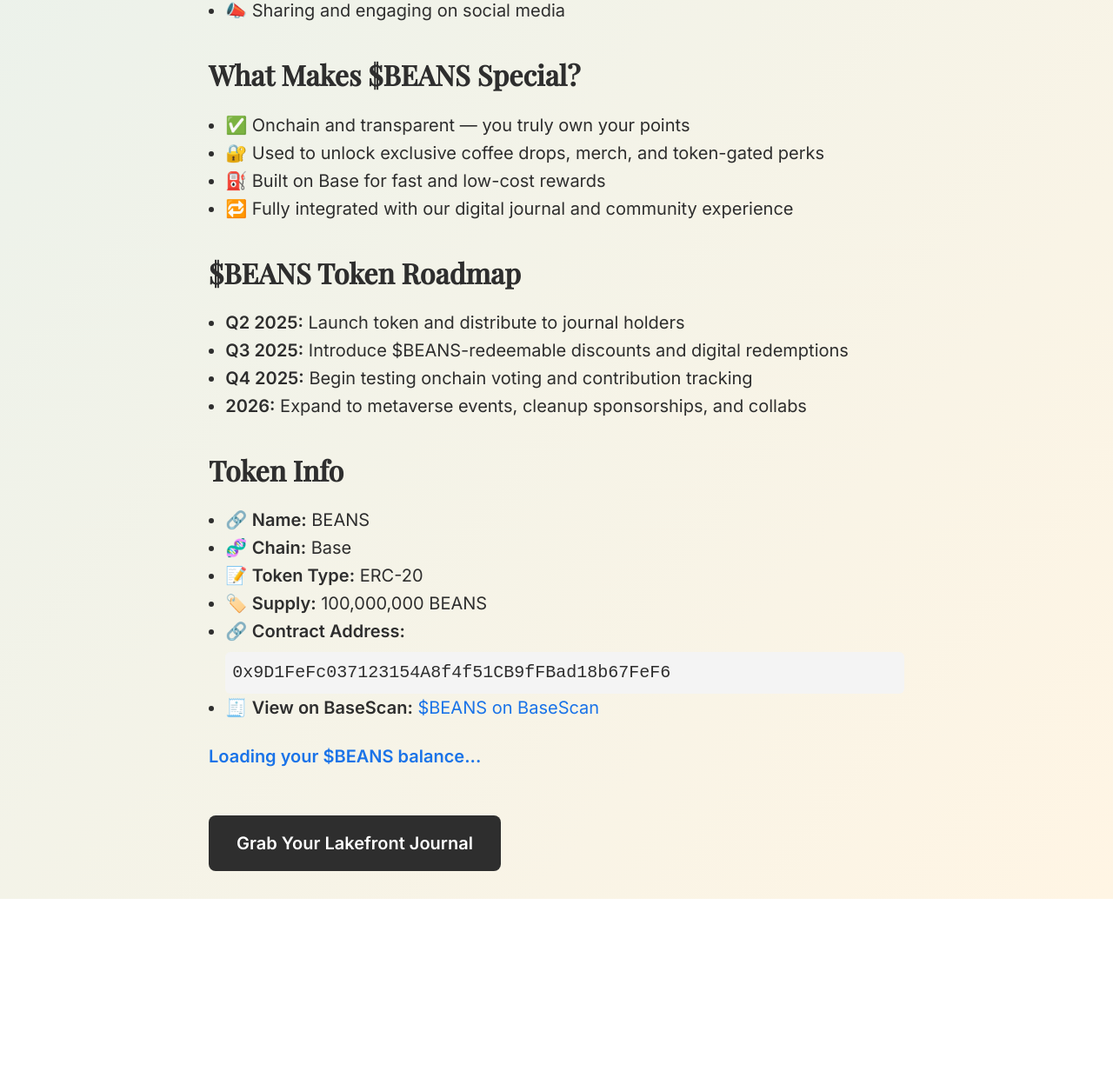
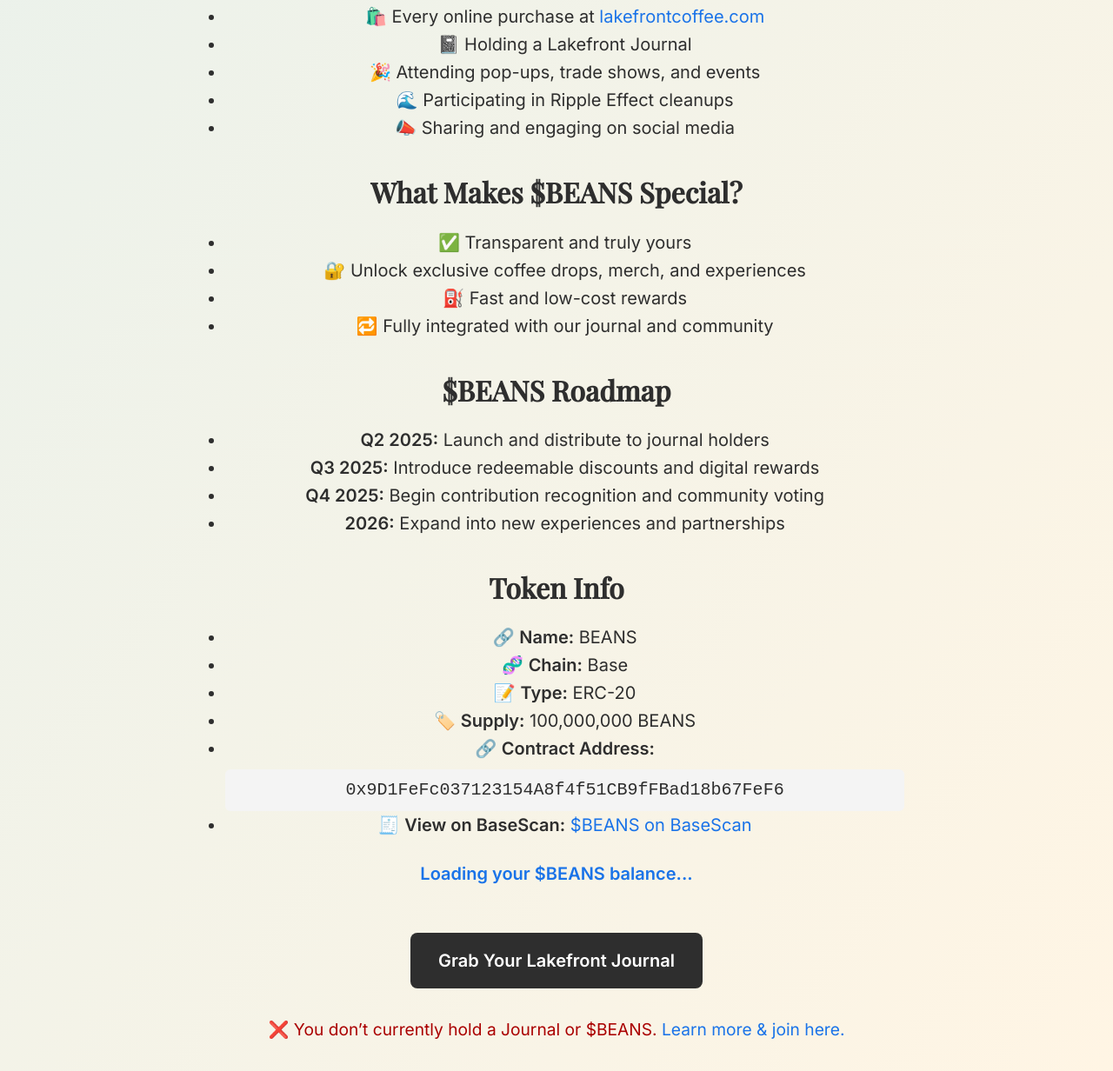
Before and after one commit to lakefrontcoffee/lakefront-claim-page, a plain HTML site: page index.html in a window 1280 px wide. Shown: the part 561-1793 px from the top of the page at 87% size. Before the commit the page ends 1595 px from the top, so only its background shows below. Drawn offline with nearby package versions, Linux system fonts and the light colour scheme; a script that the page names is missing.

Commit message:
feat: Finalize $BEANS loyalty page with logo, clean fallback, and updated link

```diff
--- a/index.html
+++ b/index.html
@@ -43,6 +43,12 @@
     .section {
       max-width: 800px;
       margin: auto;
+      text-align: center;
+    }
+    .logo {
+      max-width: 180px;
+      margin: 0 auto 2rem;
+      display: block;
     }
     .cta-button {
       display: inline-block;
@@ -66,6 +72,11 @@
       margin-top: 1.5rem;
       color: #1a73e8;
     }
+    .fallback {
+      margin-top: 2rem;
+      font-size: 1.2rem;
+      color: #a00;
+    }
     code {
       display: block;
       word-break: break-all;
@@ -86,15 +97,16 @@
 </head>
 <body>
   <div class="section">
+    <img src="https://lakefrontcoffee.com/cdn/shop/files/LFC-LOGO-VERT-100.png?v=1743911454&width=190" alt="Lakefront Coffee Logo" class="logo" />
     <unlock-protected>
-      <div class="section" id="unlock-section">
+      <div id="unlock-section">
         <h1>Introducing $BEANS: Your Lakefront Loyalty Points</h1>
-        <p>$BEANS is our official onchain loyalty point for Lakefront Coffee Reserve — built on the Base network. It rewards our community for showing up, sipping mindfully, and making waves with us both online and IRL.</p>
+        <p>$BEANS is our official reward point for Lakefront Coffee Reserve — built to thank our community for showing up, sipping mindfully, and making waves both online and IRL.</p>
 
         <h2>How to Earn $BEANS</h2>
         <ul>
           <li>🛍️ Every online purchase at <a href="https://lakefrontcoffee.com">lakefrontcoffee.com</a></li>
-          <li>📓 Holding a Lakefront Journal NFT</li>
+          <li>📓 Holding a Lakefront Journal</li>
           <li>🎉 Attending pop-ups, trade shows, and events</li>
           <li>🌊 Participating in Ripple Effect cleanups</li>
           <li>📣 Sharing and engaging on social media</li>
@@ -102,25 +114,25 @@
 
         <h2>What Makes $BEANS Special?</h2>
         <ul>
-          <li>✅ Onchain and transparent — you truly own your points</li>
-          <li>🔐 Used to unlock exclusive coffee drops, merch, and token-gated perks</li>
-          <li>⛽ Built on Base for fast and low-cost rewards</li>
-          <li>🔁 Fully integrated with our digital journal and community experience</li>
+          <li>✅ Transparent and truly yours</li>
+          <li>🔐 Unlock exclusive coffee drops, merch, and experiences</li>
+          <li>⛽ Fast and low-cost rewards</li>
+          <li>🔁 Fully integrated with our journal and community</li>
         </ul>
 
-        <h2>$BEANS Token Roadmap</h2>
+        <h2>$BEANS Roadmap</h2>
         <ul>
-          <li><strong>Q2 2025:</strong> Launch token and distribute to journal holders</li>
-          <li><strong>Q3 2025:</strong> Introduce $BEANS-redeemable discounts and digital redemptions</li>
-          <li><strong>Q4 2025:</strong> Begin testing onchain voting and contribution tracking</li>
-          <li><strong>2026:</strong> Expand to metaverse events, cleanup sponsorships, and collabs</li>
+          <li><strong>Q2 2025:</strong> Launch and distribute to journal holders</li>
+          <li><strong>Q3 2025:</strong> Introduce redeemable discounts and digital rewards</li>
+          <li><strong>Q4 2025:</strong> Begin contribution recognition and community voting</li>
+          <li><strong>2026:</strong> Expand into new experiences and partnerships</li>
         </ul>
 
         <h2>Token Info</h2>
         <ul>
           <li>🔗 <strong>Name:</strong> BEANS</li>
           <li>🧬 <strong>Chain:</strong> Base</li>
-          <li>📝 <strong>Token Type:</strong> ERC-20</li>
+          <li>📝 <strong>Type:</strong> ERC-20</li>
           <li>🏷️ <strong>Supply:</strong> 100,000,000 BEANS</li>
           <li>🔗 <strong>Contract Address:</strong>
             <code>0x9D1FeFc037123154A8f4f51CB9fFBad18b67FeF6</code>
@@ -129,30 +141,32 @@
         </ul>
 
         <p id="balanceDisplay">Loading your $BEANS balance...</p>
-        <a href="/pages/reserve" class="cta-button">Grab Your Lakefront Journal</a>
+        <a href="https://lakefrontcoffee.com/pages/reserve" class="cta-button">Grab Your Lakefront Journal</a>
+      </div>
+      <div class="fallback">
+        ❌ You don’t currently hold a Journal or $BEANS. <a href="https://lakefrontcoffee.com/pages/reserve">Learn more & join here.</a>
       </div>
     </unlock-protected>
   </div>
 
   <script>
-    // Unlock Protocol token gating (LFC Journal NFT holders)
     window.unlockProtocolConfig = {
       network: 8453,
       locks: {
-        "0xA55e672549a59BAD61B06C8291f3E857513FA793": {
-          name: "Lakefront Journal NFT"
-        }
+        "0xA55e672549a59BAD61B06C8291f3E857513FA793": { name: "Lakefront Journal" }
       },
       pessimistic: true
     };
 
-    // Show $BEANS balance using viem
     async function displayBalance() {
       try {
         const { createPublicClient, http } = window.viem;
-        const client = createPublicClient({ chain: { id: 8453, name: 'base' }, transport: http() });
-        const account = window.ethereum.selectedAddress || (await window.ethereum.request({ method: 'eth_requestAccounts' }))[0];
-
+        const client = createPublicClient({
+          chain: { id: 8453, name: "base" },
+          transport: http()
+        });
+        const accounts = await window.ethereum.request({ method: 'eth_requestAccounts' });
+        const account = accounts[0];
         const balance = await client.readContract({
           address: '0x9D1FeFc037123154A8f4f51CB9fFBad18b67FeF6',
           abi: [
@@ -168,12 +182,10 @@
           functionName: 'balanceOf',
           args: [account]
         });
-
         const formatted = parseFloat(balance) / 1e18;
         document.getElementById('balanceDisplay').textContent = `You have ${formatted.toLocaleString()} $BEANS!`;
       } catch (err) {
         document.getElementById('balanceDisplay').textContent = "Connect your wallet to view your $BEANS balance.";
-        console.error(err);
       }
     }
 
```
